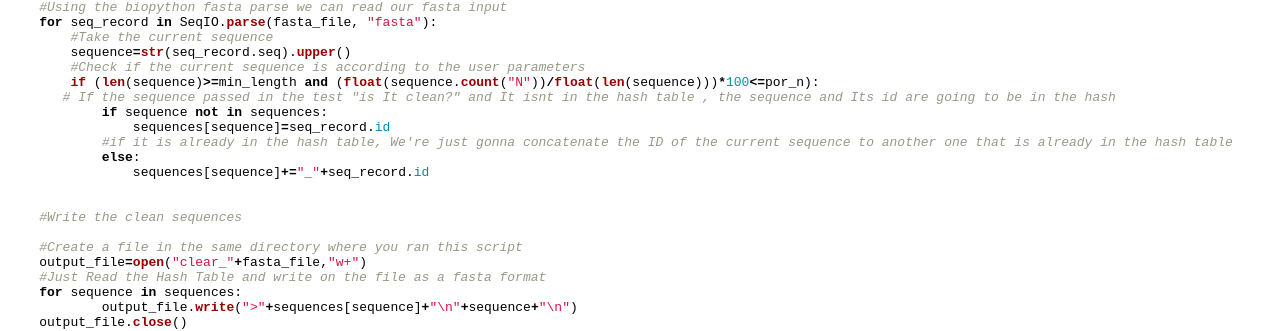
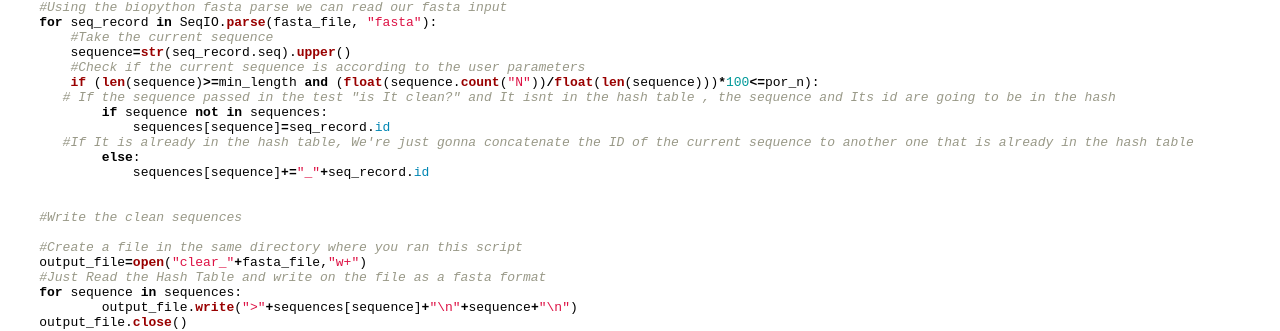
Before and after one commit to biopython/biopython.github.io, a Jekyll site: the page built from wiki/Sequence_Cleaner.md, in a window 1280 px wide. Shown: the part 372-703 px from the top of the page. Built offline with Jekyll 4.4.1, drawn with Linux system fonts in a browser that asks for light colours.

Commit message:
/* Script */

```diff
--- a/wiki/Sequence_Cleaner.md
+++ b/wiki/Sequence_Cleaner.md
@@ -40,7 +40,7 @@ def sequence_cleaner(fasta_file,min_length=0,por_n=100):
        # If the sequence passed in the test "is It clean?" and It isnt in the hash table , the sequence and Its id are going to be in the hash
             if sequence not in sequences:
                 sequences[sequence]=seq_record.id
-            #if it is already in the hash table, We're just gonna concatenate the ID of the current sequence to another one that is already in the hash table
+       #If It is already in the hash table, We're just gonna concatenate the ID of the current sequence to another one that is already in the hash table
             else:
                 sequences[sequence]+="_"+seq_record.id
 
```
Also changed, not shown: 1 other file.
